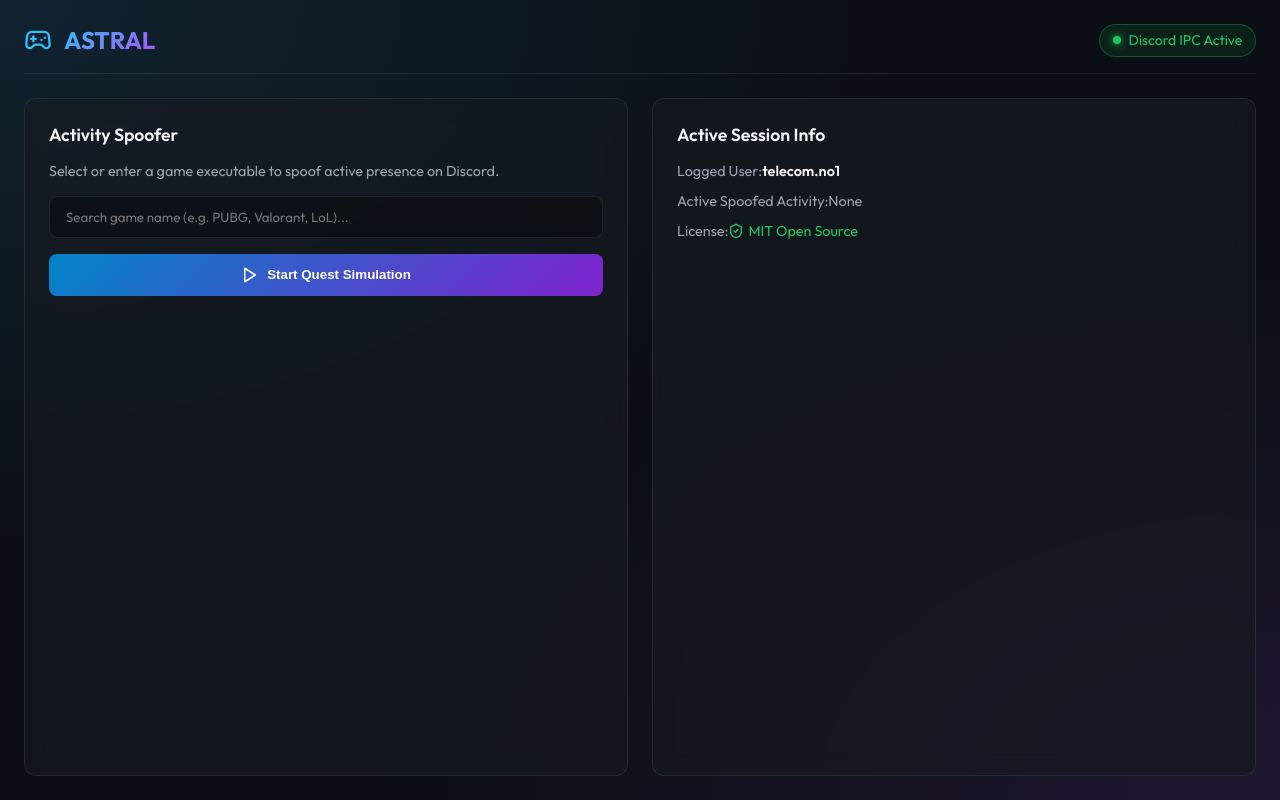
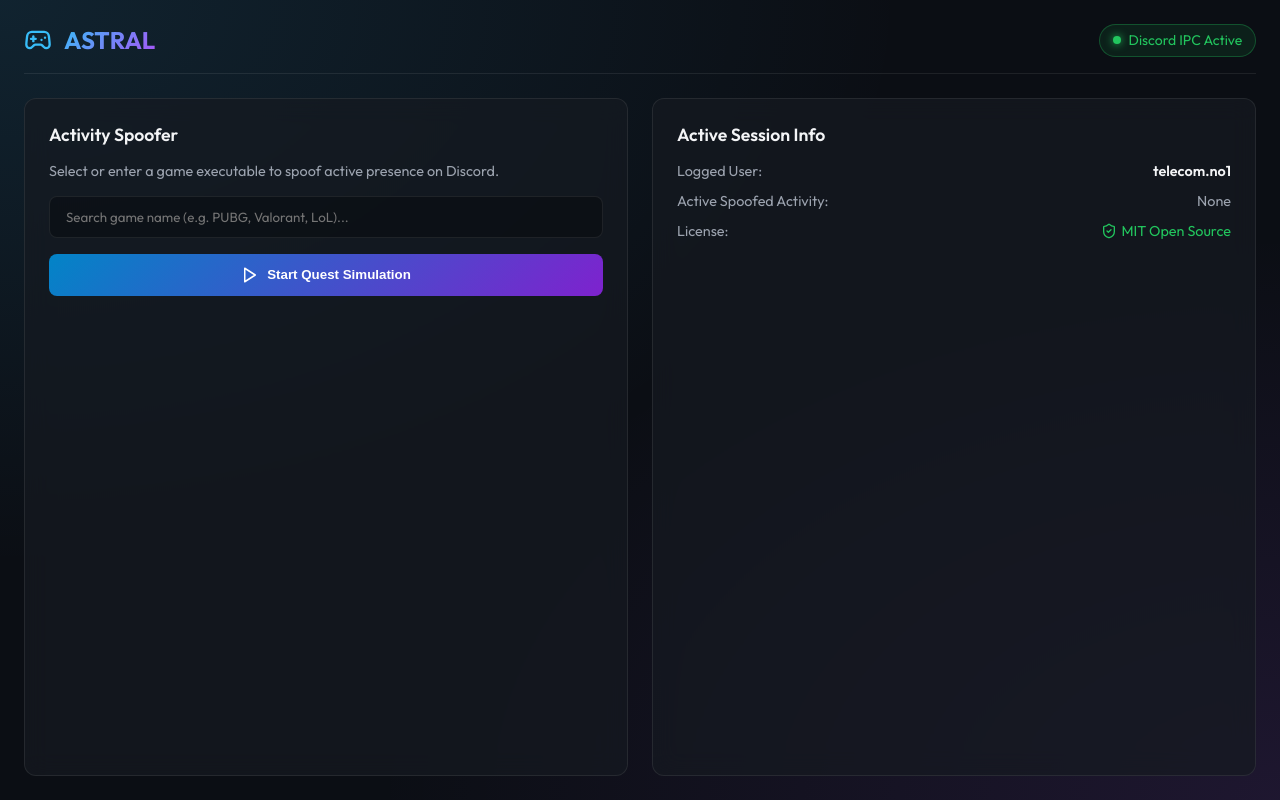
Before and after one commit to nguyenthanhthe/astral, a React (Vite) app: page / in a window 1280 px wide. Built offline with nearby package versions, Linux system fonts and the light colour scheme.

Commit message:
build: add tsconfig and vite configuration

```diff
--- a/src/App.tsx
+++ b/src/App.tsx
@@ -46,17 +46,17 @@
         <div className="card">
           <h2 className="card-title">Active Session Info</h2>
           <div style={{ display: 'flex', flexDirection: 'column', gap: '0.75rem', fontSize: '0.9rem' }}>
-            <div style={{ display: 'flex', justify: 'space-between' }}>
+            <div style={{ display: 'flex', justifyContent: 'space-between' }}>
               <span style={{ color: 'var(--text-muted)' }}>Logged User:</span>
               <span style={{ fontWeight: 600 }}>telecom.no1</span>
             </div>
-            <div style={{ display: 'flex', justify: 'space-between' }}>
+            <div style={{ display: 'flex', justifyContent: 'space-between' }}>
               <span style={{ color: 'var(--text-muted)' }}>Active Spoofed Activity:</span>
               <span style={{ color: activeGame ? '#38bdf8' : 'var(--text-muted)' }}>
                 {activeGame ? activeGame : 'None'}
               </span>
             </div>
-            <div style={{ display: 'flex', justify: 'space-between' }}>
+            <div style={{ display: 'flex', justifyContent: 'space-between' }}>
               <span style={{ color: 'var(--text-muted)' }}>License:</span>
               <span style={{ color: '#22c55e', display: 'flex', alignItems: 'center', gap: '0.25rem' }}>
                 <ShieldCheck size={16} /> MIT Open Source
--- /dev/null
+++ b/vite.config.ts
@@ -0,0 +1,16 @@
+import { defineConfig } from 'vite';
+import react from '@vitejs/plugin-react';
+
+export default defineConfig({
+  plugins: [react()],
+  clearScreen: false,
+  server: {
+    port: 5173,
+    strictPort: true,
+  },
+  build: {
+    target: 'es2021',
+    minify: !process.env.TAURI_DEBUG ? 'esbuild' : false,
+    sourcemap: !!process.env.TAURI_DEBUG,
+  },
+});
```
Also changed, not shown: tsconfig.json (added, +20 -0 lines), 1 other file (tests, documents, lock files or other folders).
